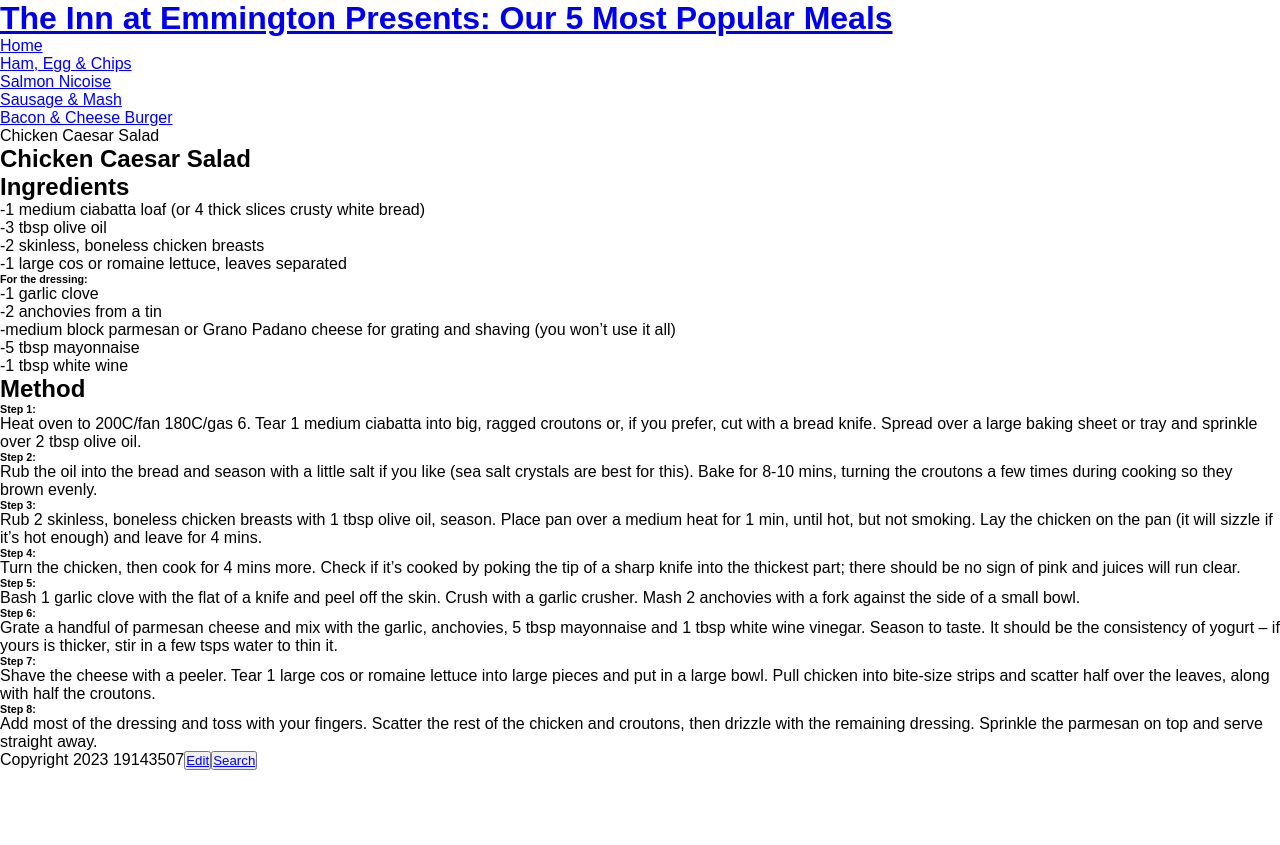
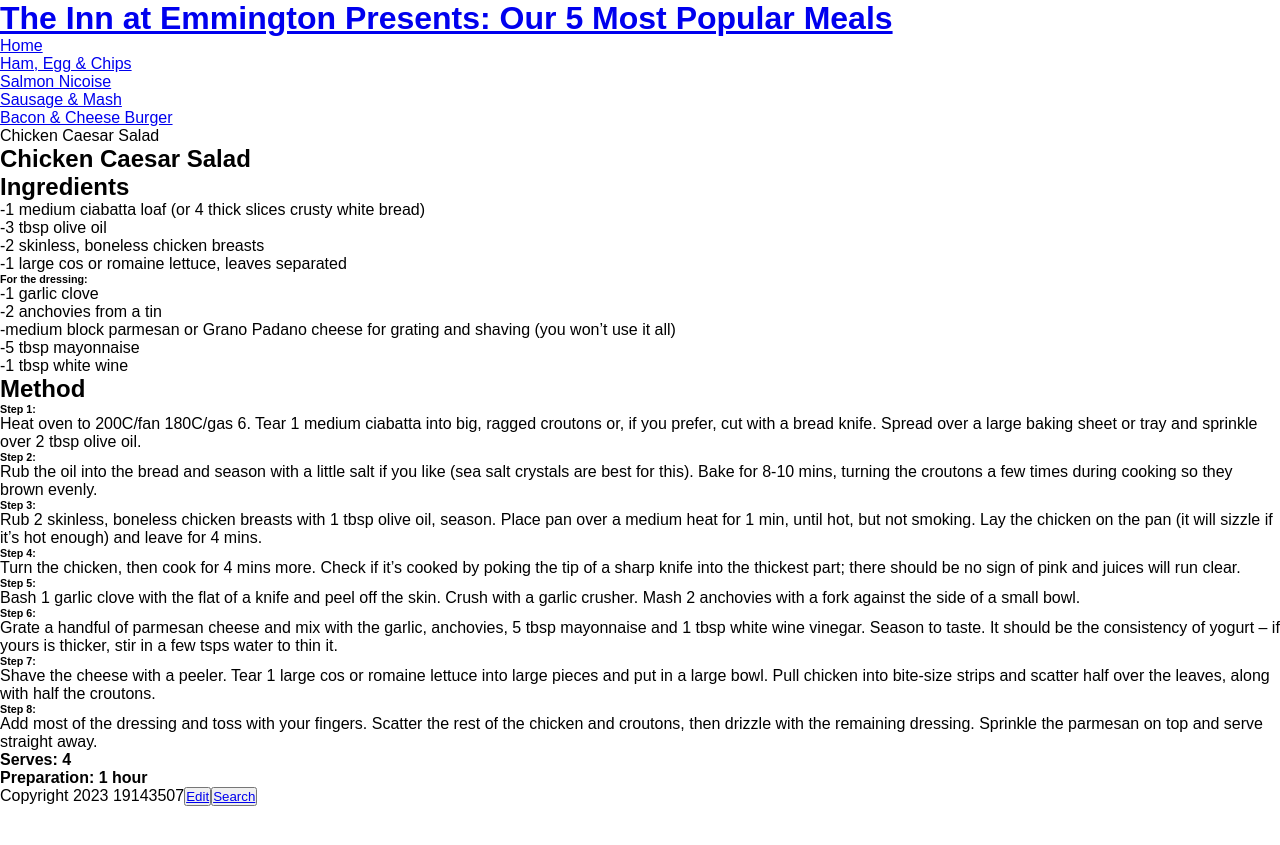
Before and after one commit to 19143507/inn-at-emmington, a Jekyll site: the page built from _recipes/chicken-caesar-salad.md, in a window 1280 px wide. Shown: the top 845 px of the page. Built offline with Jekyll 4.4.1, drawn with Linux system fonts in a browser that asks for light colours.

Commit message:
Update Recipe “chicken-caesar-salad”

```diff
--- a/_recipes/chicken-caesar-salad.md
+++ b/_recipes/chicken-caesar-salad.md
@@ -8,29 +8,21 @@ layout: recipe
 
 \-1 medium ciabatta loaf (or 4 thick slices crusty white bread)
 
-
 \-3 tbsp olive oil
 
-
 \-2 skinless, boneless chicken breasts
-
 
 \-1 large cos or romaine lettuce, leaves separated
 
 ###### For the dressing:
 
-
 \-1 garlic clove
-
 
 \-2 anchovies from a tin
 
-
 \-medium block parmesan or Grano Padano cheese for grating and shaving (you won't use it all)
 
-
 \-5 tbsp mayonnaise
-
 
 \-1 tbsp white wine
 
@@ -38,40 +30,38 @@ layout: recipe
 
 ###### Step 1:
 
-
 Heat oven to 200C/fan 180C/gas 6. Tear 1 medium ciabatta into big, ragged croutons or, if you prefer, cut with a bread knife. Spread over a large baking sheet or tray and sprinkle over 2 tbsp olive oil.
 
 ###### Step 2:
-
 
 Rub the oil into the bread and season with a little salt if you like (sea salt crystals are best for this). Bake for 8-10 mins, turning the croutons a few times during cooking so they brown evenly.
 
 ###### Step 3:
 
-
 Rub 2 skinless, boneless chicken breasts with 1 tbsp olive oil, season. Place pan over a medium heat for 1 min, until hot, but not smoking. Lay the chicken on the pan (it will sizzle if it’s hot enough) and leave for 4 mins.
 
 ###### Step 4:
-
 
 Turn the chicken, then cook for 4 mins more. Check if it’s cooked by poking the tip of a sharp knife into the thickest part; there should be no sign of pink and juices will run clear.
 
 ###### Step 5:
 
-
 Bash 1 garlic clove with the flat of a knife and peel off the skin. Crush with a garlic crusher. Mash 2 anchovies with a fork against the side of a small bowl.
 
 ###### Step 6:
-
 
 Grate a handful of parmesan cheese and mix with the garlic, anchovies, 5 tbsp mayonnaise and 1 tbsp white wine vinegar. Season to taste. It should be the consistency of yogurt – if yours is thicker, stir in a few tsps water to thin it.
 
 ###### Step 7:
 
-
 Shave the cheese with a peeler. Tear 1 large cos or romaine lettuce into large pieces and put in a large bowl. Pull chicken into bite-size strips and scatter half over the leaves, along with half the croutons.
 
 ###### Step 8:
 
+Add most of the dressing and toss with your fingers. Scatter the rest of the chicken and croutons, then drizzle with the remaining dressing. Sprinkle the parmesan on top and serve straight away.
 
-Add most of the dressing and toss with your fingers. Scatter the rest of the chicken and croutons, then drizzle with the remaining dressing. Sprinkle the parmesan on top and serve straight away.
+
+
+**S﻿erves: 4**
+
+**P﻿reparation: 1 hour**
```
